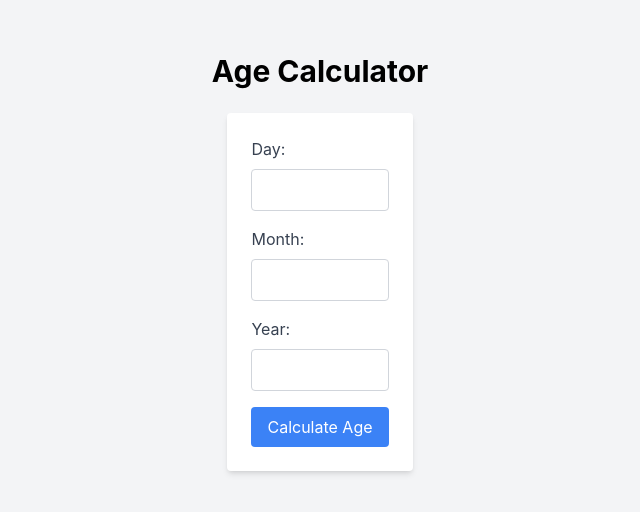
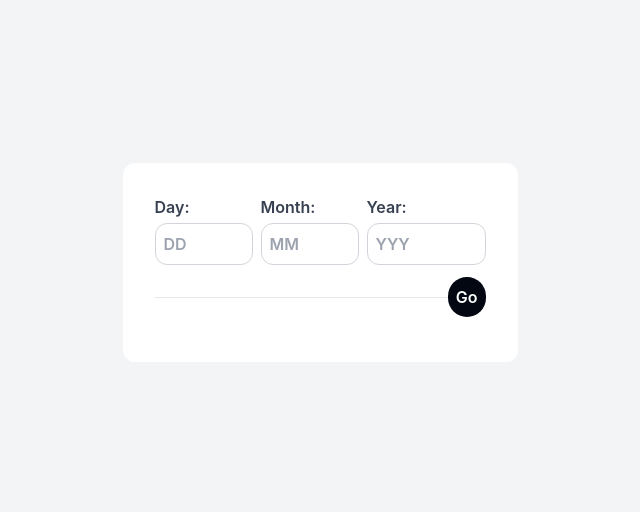
Before and after one commit to kyyril/age-calculator, a React (Create React App) app: page / in a window 1280 px wide. Shown: the part 138-650 px from the top of the page, without its empty margins (320-960 px from the left). Built offline with nearby package versions, Linux system fonts and the light colour scheme.

Commit message:
feat: transform ui

```diff
--- a/src/components/AgeCalculator.jsx
+++ b/src/components/AgeCalculator.jsx
@@ -34,57 +34,72 @@ const AgeCalculator = () => {
   };
 
   return (
-    <div className="flex flex-col items-center justify-center min-h-screen bg-gray-100">
-      <h1 className="text-3xl font-bold mb-6">Age Calculator</h1>
-      <form onSubmit={handleSubmit} className="bg-white p-6 rounded shadow-md">
-        <div className="mb-4">
+    <div className=" bg-gray-100 flex flex-col items-center justify-center min-h-screen font-semibold">
+      <div className='rounded-xl bg-white p-8'>
+      <form onSubmit={handleSubmit} className="flex flex-auto gap-2" >
+        <div className="flex flex-col">
           <label htmlFor="day" className="block text-gray-700">Day:</label>
           <input
             type="number"
             id="day"
             value={day}
             onChange={(e) => setDay(e.target.value)}
-            className="mt-2 p-2 border border-gray-300 rounded w-full"
+            className="mt-1 p-2 border border-gray-300 rounded-xl w-full"
             required
+            placeholder='DD'
             min="1"
             max="31"
           />
         </div>
-        <div className="mb-4">
+        <div className="flex flex-col">
           <label htmlFor="month" className="block text-gray-700">Month:</label>
           <input
             type="number"
             id="month"
             value={month}
             onChange={(e) => setMonth(e.target.value)}
-            className="mt-2 p-2 border border-gray-300 rounded w-full"
+            className="mt-1 p-2 border border-gray-300 rounded-xl w-full"
             required
+            placeholder='MM'
             min="1"
             max="12"
           />
         </div>
-        <div className="mb-4">
+        <div className="flex flex-col">
           <label htmlFor="year" className="block text-gray-700">Year:</label>
           <input
             type="number"
             id="year"
             value={year}
             onChange={(e) => setYear(e.target.value)}
-            className="mt-2 p-2 border border-gray-300 rounded w-full"
+            className="mt-1 p-2 border border-gray-300 rounded-xl w-full"
             required
+            placeholder='YYY'
             min="1900"
             max={new Date().getFullYear()}
           />
         </div>
-        <button type="submit" className="bg-blue-500 text-white py-2 px-4 rounded hover:bg-blue-700">
-          Calculate Age
+      </form>
+      <div className='relative'>
+      <hr className='my-8 border-b-gray-600' />
+        <button type="submit" onClick={handleSubmit} className=" bg-gray-950 text-white p-2 rounded-full active:bg-gray-700 absolute -top-5 right-0 ">
+          Go
         </button>
-      </form>
       {age !== null && (
-        <div className="mt-6 text-xl">
-          <p>Your age is: {age.years} years, {age.months} months, and {age.days} days</p>
+        <div className=" flex flex-col gap-x-4 text-xl">
+          <div className='flex items-center gap-2'>
+            <span className=' text-blue-500 gap-x-3 text-3xl'>{age.years}</span> Year
+          </div>
+          <div className='flex items-center gap-2'>
+            <span className=' text-blue-500 text-3xl'>{age.months}</span> Months
+          </div>
+          <div className='flex items-center gap-2'>
+            <span className=' text-blue-500 gap-x-3 text-3xl'>{age.days}</span> Days
+          </div>
         </div>
       )}
+      </div>
+      </div>
     </div>
   );
 };
```
